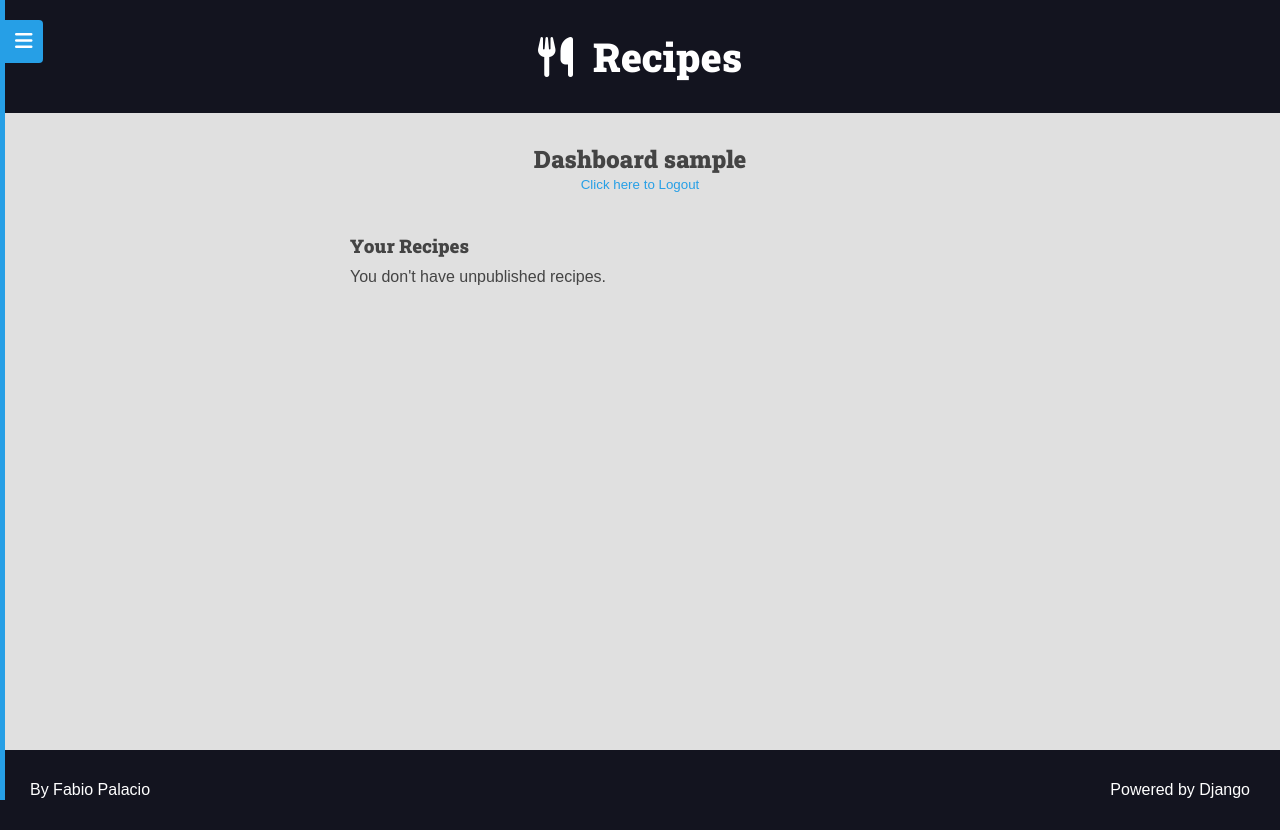
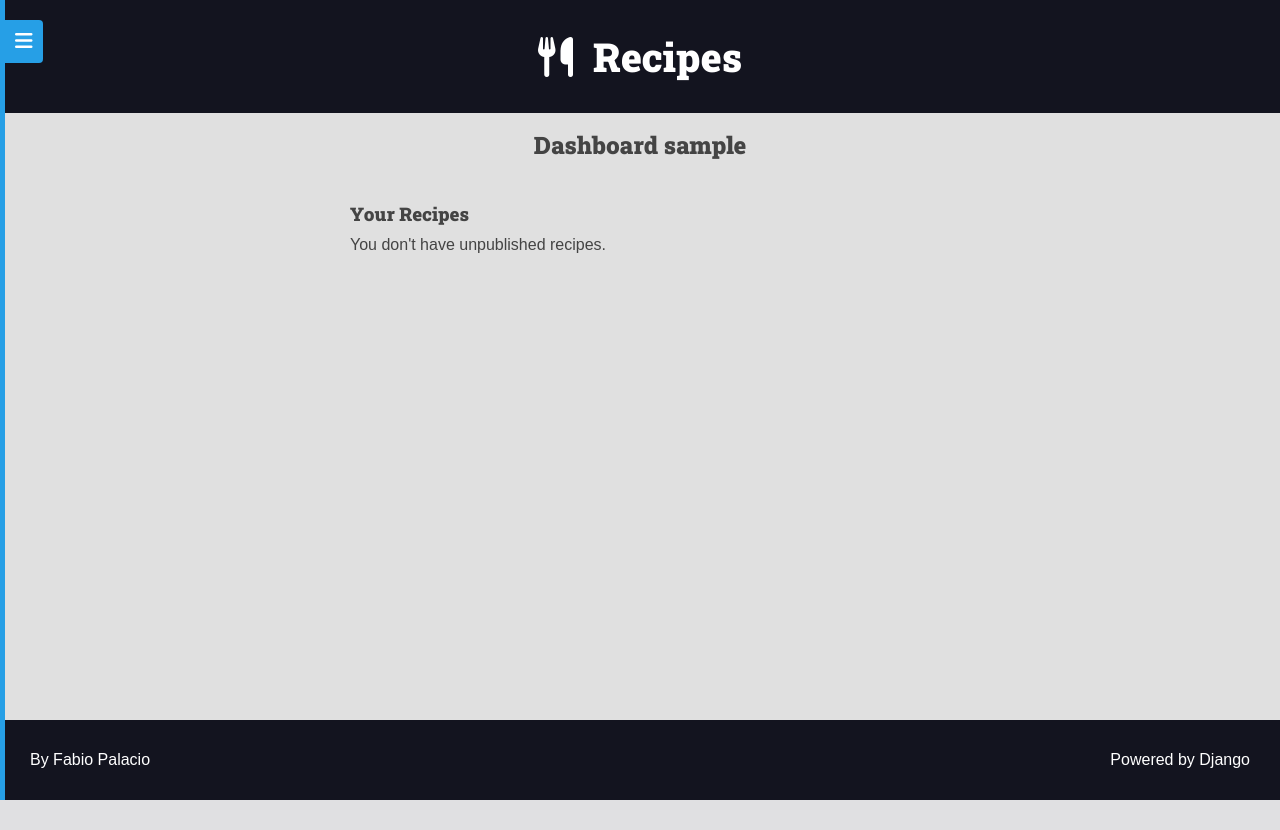
Before and after one commit to fabiopalacio/curso-django-projeto1, a Django app: page /authors/dashboard/ in a window 1280 px wide. After the commit the page ends 800 px from the top, so only its background shows below. Run offline with Django 5.2, Linux system fonts and the light colour scheme; the visitor is signed in with stand-in values (Sample User, id 1); data that the repository does not hold is empty; parts of the project's set-up code (start-up, migrations or seed data) failed here and were passed over.

Commit message:
Styles adjustments

```diff
--- a/authors/templates/authors/pages/dashboard_view.html
+++ b/authors/templates/authors/pages/dashboard_view.html
@@ -5,12 +5,10 @@
 {% block content %}
 
     <div class="main-content container center">
-        <h2 class='mt-medium'> Dashboard {{ user }}</h2>
+        <h2> Dashboard {{ user }}</h2>
 
         {% include "global/partials/messages.html" %}
 
-        {% include "../partials/logout_form.html" %}
-        <button class="plaintext-button authors-logout-link" type="submit">Click here to Logout</button>
 
 
         <div class='authors-dashboard-container'>
--- a/base_static/global/css/styles.css
+++ b/base_static/global/css/styles.css
@@ -156,6 +156,7 @@ a {
 }
 
 .main-content-container {
+    padding: 16px;
     min-height: calc(100vh - 113px - 80px);
 }
 
@@ -427,7 +428,7 @@ a {
 }
 
 .plaintext-button:hover {
-    transform: scale(1.05);
+    color: var(--color-darkred);
 }
 
 /* DASHBOARD */
@@ -636,7 +637,7 @@ a {
 }
 
 .menu-nav a {
-    width: 100%;
+    width: 80%;
     padding: 1rem;
 }
 
```
